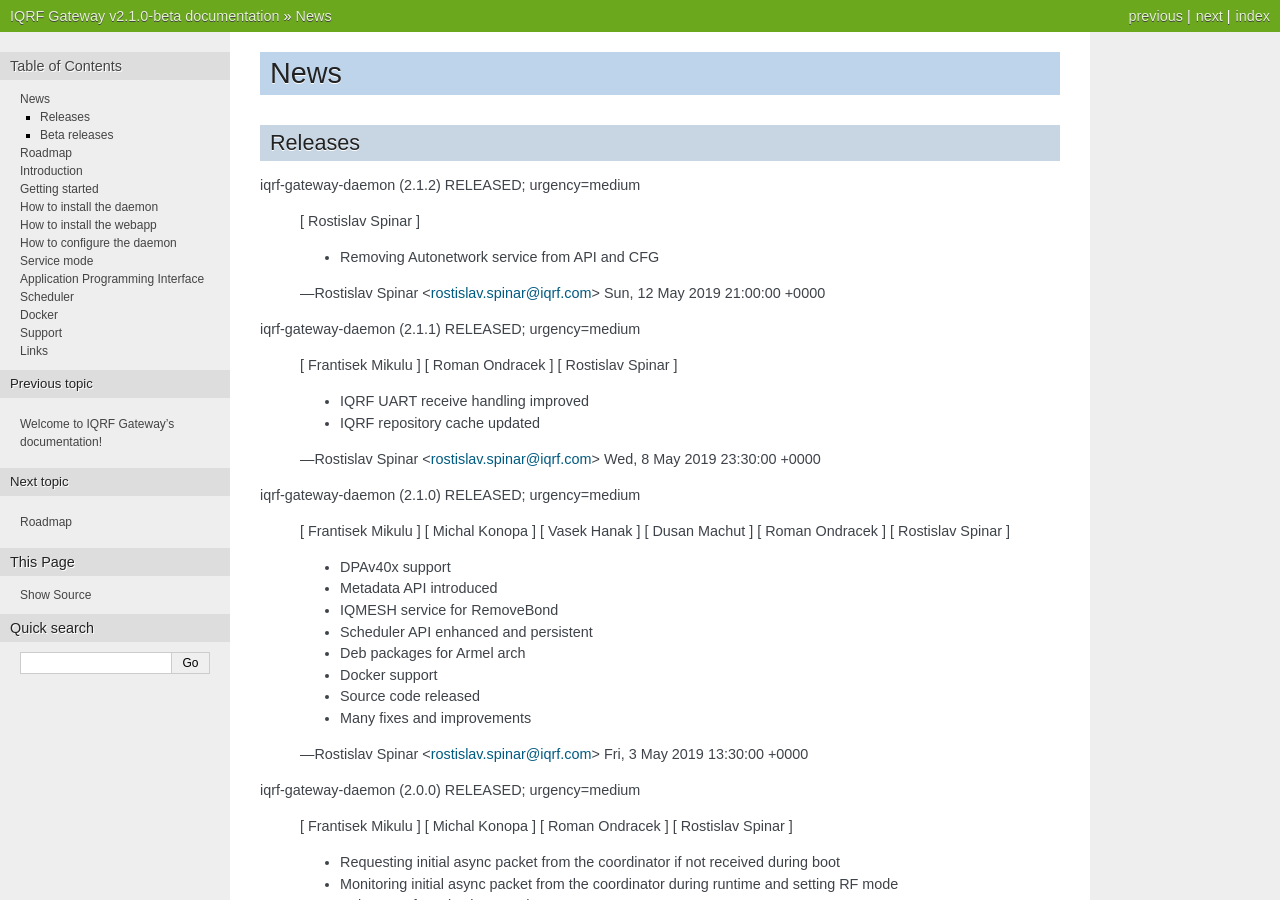
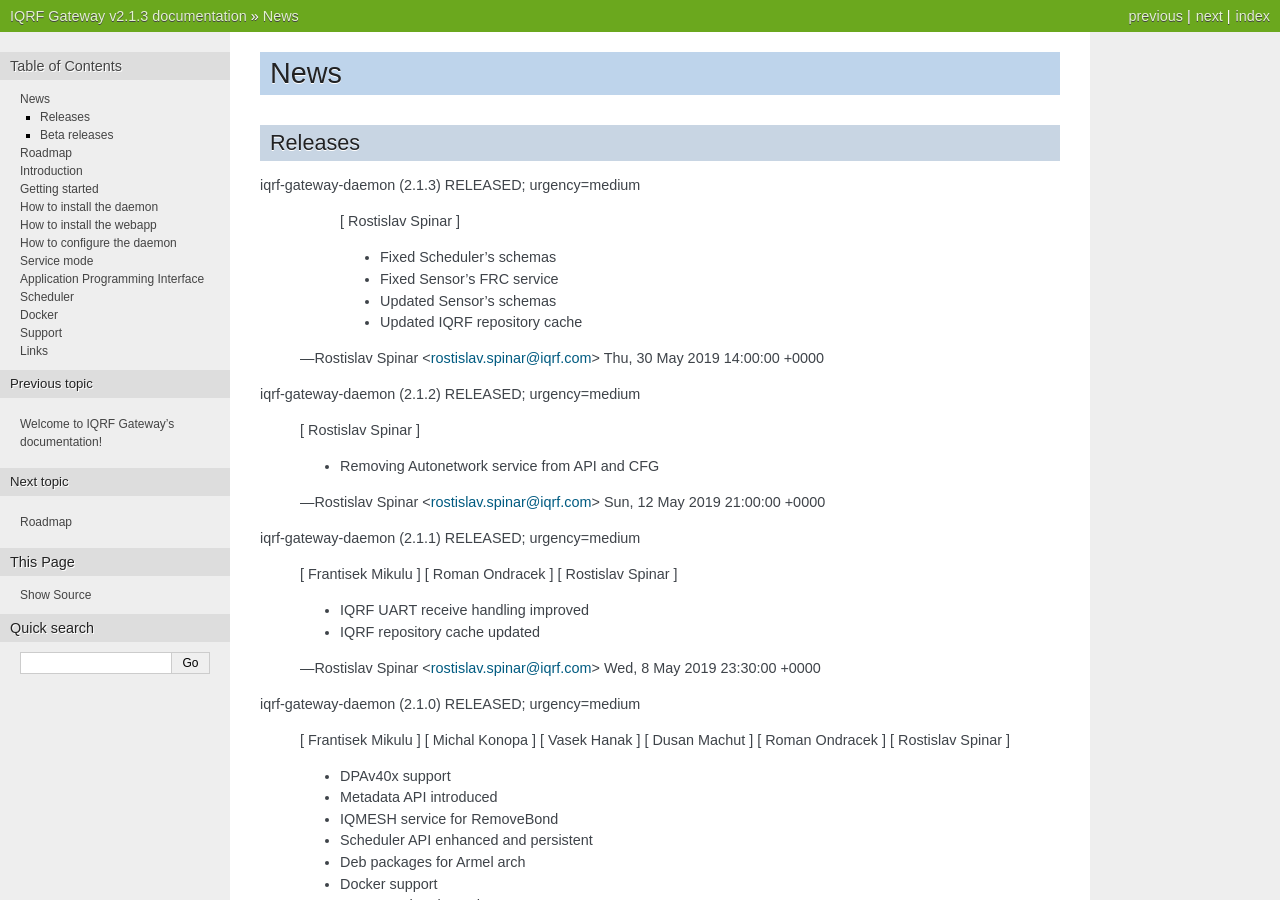
Before and after one commit to iqrf/iqrf-gateway-docs, a Sphinx documentation site: the page built from source/news.rst, in a window 1280 px wide and 900 px high. Built offline with Sphinx 7.4.7, drawn with Linux system fonts in a browser that asks for light colours; some of the changed text lies outside the part shown.

Commit message:
Releasing v2.1.3

```diff
--- a/source/conf.py
+++ b/source/conf.py
@@ -26,7 +26,7 @@
 # The short X.Y version
 version = ''
 # The full version, including alpha/beta/rc tags
-release = 'v2.1.0-beta'
+release = 'v2.1.3'
 
 
 # -- General configuration ---------------------------------------------------
--- a/source/news.rst
+++ b/source/news.rst
@@ -3,6 +3,17 @@
 
 Releases
 --------
+
+iqrf-gateway-daemon (2.1.3) RELEASED; urgency=medium
+
+  [ Rostislav Spinar ]
+
+  * Fixed Scheduler's schemas
+  * Fixed Sensor's FRC service
+  * Updated Sensor's schemas
+  * Updated IQRF repository cache
+
+ -- Rostislav Spinar <rostislav.spinar@iqrf.com>  Thu, 30 May 2019 14:00:00 +0000
 
 iqrf-gateway-daemon (2.1.2) RELEASED; urgency=medium
 
--- a/source/roadmap.rst
+++ b/source/roadmap.rst
@@ -12,7 +12,7 @@
  * Adding lite DB to store network and devices information
  * Adding AutoNetwork service support
  * Adding buffer when IP connectivity is down
- * Adding IQMESH service for FRC and Polling
+ * Adding IQMESH service for FRC together with metadata
  * Adding IQRF SPI uploader
  * Improving handling of JSON timestamps
  * Improving scheduler API for multitask
@@ -21,8 +21,8 @@
 
  * Adding full support of JS drivers from IQRF repository
  * Adding security to Websocket channel
- * Adding IQMESH service for network topology and std. devices discovery
  * Adding IQMESH service for Backup/Restore
+ * Adding IQMESH service for network topology and standard devices discovery
  * Improving daemon logging
 
 iqrf-gateway-webapp
```
Also changed, not shown: 1 other file.
